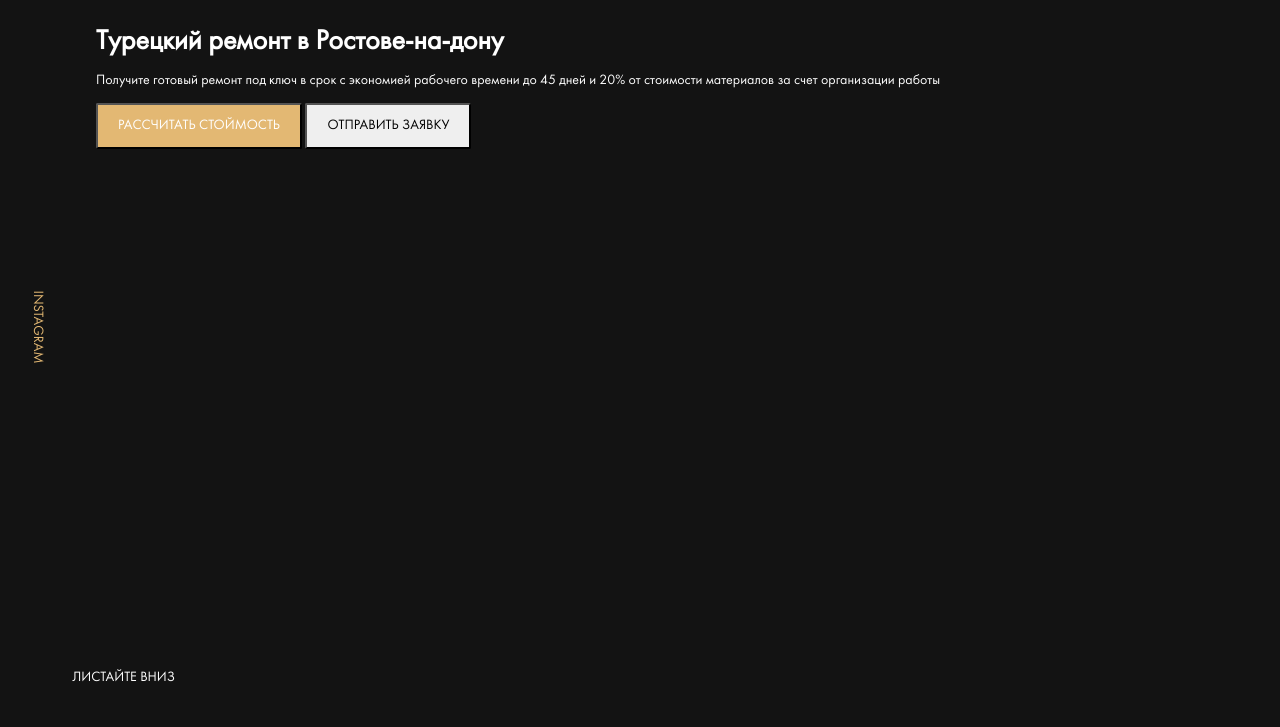
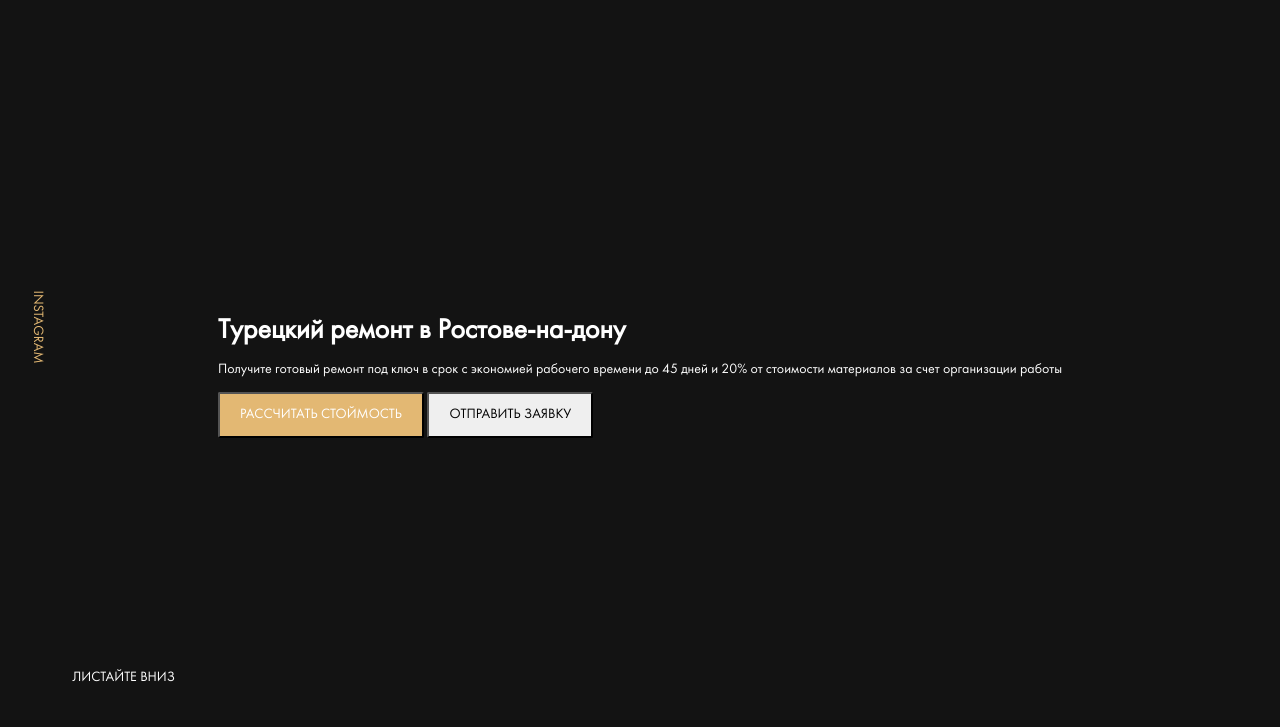
Before and after one commit to Kiss1414/repair-design, a website: page index.html in a window 1280 px wide. Shown: the part 73-800 px from the top of the page. Drawn offline with Linux system fonts and the light colour scheme; files whose address does not match are found by name.

Commit message:
центрировали контент в блоке hero

```diff
--- a/index.html
+++ b/index.html
@@ -36,8 +36,8 @@
       <div class="instagram hero__instagram">
         <a href="#" class="instagram__link">Instagram</a>
       </div>
-      <div class="hero_content">
-        <div class="container">
+      <div class="container">
+        <div class="hero_content">
           <h1 class=" title hero__title">Tурецкий ремонт в Ростове-на-дону</h1>
           <p class="hero__text">Получите готовый ремонт под ключ в срок с экономией рабочего времени до 45 дней и 20% от
             стоимости материалов за счет организации работы</p>
--- a/sass/_grid.sass
+++ b/sass/_grid.sass
@@ -1,4 +1,3 @@
 .container
  max-width: 1256px
- margin: 0 auto
- width: 85%
+ margin: auto
--- a/sass/templates/_hero.sass
+++ b/sass/templates/_hero.sass
@@ -1,5 +1,9 @@
 .hero
  position: relative
+ display: flex
+ flex-direction: column
+ justify-content: center
+ align-items: center
  padding-top: 100px
  background: $dark url('../img/hero-bg.jpg') no-repeat center / cover
  height: 100vh
```
Also changed, not shown: css/style.css.
